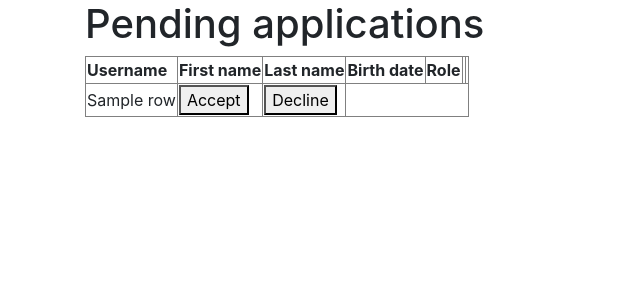
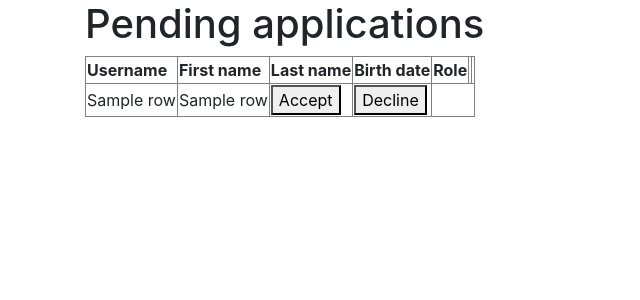
Before and after one commit to danaie/Library-Database, a Flask app: template library/templates/applications.html in a window 1280 px wide. Shown: the part 24-324 px from the top of the page, without its empty margins (0-640 px from the left). Run offline with Flask 3, Linux system fonts and the light colour scheme; the template is opened without the code that fills it: most values are stand-ins (such as "Sample title", 1, 10 or a date in 2020); some libraries are stand-ins or nearby versions.

Commit message:
Update applications.html

```diff
--- a/library/templates/applications.html
+++ b/library/templates/applications.html
@@ -17,16 +17,29 @@
         <tbody>
             {% for row in list %}
                 <tr>
-                    {% for el in row %}
-                        <td>{{ el }}</td>
+                    <td>
+                        <a>{{ row[1] }}</a>
+                    </td>
+                    {% for el in row[2:] %}
+                        <td>
+                            {% if el=='s' %}
+                                Student
+                            {% elif el=='t' %}
+                                Teacher
+                            {% else %}
+                                {{ el }}
+                            {% endif %}
+                        </td>
                     {% endfor %}
                     <td>
-                        <a href="accept/{{ row[0] }}">
+                        <a href="/applications/accept/{{ row[0] }}">
                             <button type="button">Accept</button>
                         </a>
                     </td>
                     <td>
-                        <button type="button">Decline</button>
+                        <a href="/applications/decline/{{ row[0] }}">
+                            <button type="button">Decline</button>
+                        </a>
                     </td>
                 </tr>
             {% endfor %}
```
